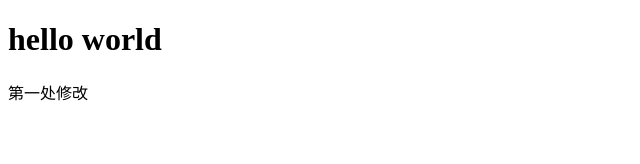
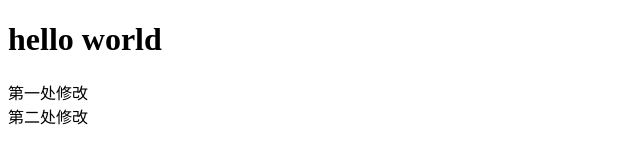
Before and after one commit to gzytop/git-test, a plain HTML site: page index.html in a window 1280 px wide. Shown: the whole page, without its empty margins (0-640 px from the left). Drawn offline with Linux system fonts and the light colour scheme.

Commit message:
第二次提交

```diff
--- a/index.html
+++ b/index.html
@@ -8,5 +8,6 @@
 <body>
     <h1>hello world</h1>
     <div>第一处修改</div>
+    <div>第二处修改</div>
 </body>
 </html>
```
